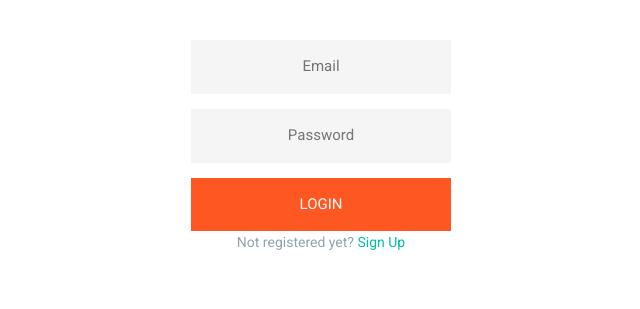
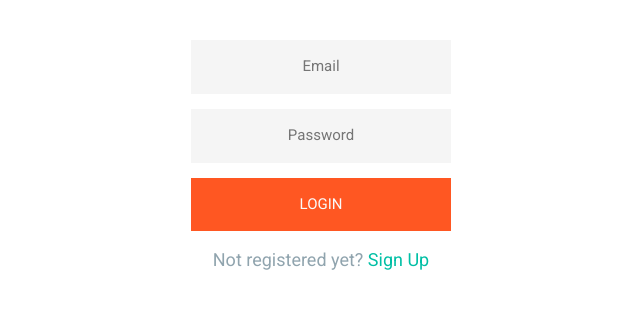
Before and after one commit to arpitsatyal/Patients-app, a Vue app in the folder client/: page / in a window 1280 px wide. Shown: the part 107-416 px from the top of the page, without its empty margins (319-959 px from the left). Built offline with nearby package versions, Linux system fonts and the light colour scheme.

Commit message:
make signup component reusable

```diff
--- a/client/src/assets/login.scss
+++ b/client/src/assets/login.scss
@@ -20,7 +20,8 @@ $font-family: "Roboto", sans-serif;
   color: $fontcolor;
   text-align: center;
   font-family: "Roboto", sans-serif;
-  font-size: 14px;
+  font-size: 18px;
+  margin-top: 15px;
 }
 
 @mixin input($bkgnd: #f5f5f5) {
--- a/client/src/main.ts
+++ b/client/src/main.ts
@@ -6,8 +6,11 @@ import Antd from "ant-design-vue";
 import "ant-design-vue/dist/antd.css";
 import "vue-toastification/dist/index.css";
 import CreatePatient from './pages/CreatePatient.vue';
+import Signup from './pages/Signup.vue';
 
 const app = createApp(App);
 app.component('CreatePatient', CreatePatient);
+// eslint-disable-next-line vue/multi-word-component-names
+app.component('Signup', Signup);
 
 app.use(router).use(Antd).use(Toast).mount("#app");
--- a/client/src/pages/Login.vue
+++ b/client/src/pages/Login.vue
@@ -1,66 +1,4 @@
+<!-- eslint-disable vue/multi-word-component-names -->
 <template>
-  <div class="container">
-    <div class="form">
-      <form @submit="onSubmit" class="login-form">
-        <input v-model="email" type="text" name="email" placeholder="Email" />
-        <input
-          v-model="password"
-          type="password"
-          name="password"
-          placeholder="Password"
-        />
-        <button type="submit" class="btn">Login</button>
-        <p class="message">
-          Not registered yet? <router-link to="/signup">Sign Up</router-link>
-        </p>
-      </form>
-    </div>
-  </div>
+  <Signup :isLogin="true" />
 </template>
-
-<script lang="ts">
-import router from "@/router";
-import { defineComponent } from "@vue/runtime-core";
-import * as authService from "../services/auth";
-import { useToast } from "vue-toastification";
-
-export default defineComponent({
-  // eslint-disable-next-line vue/multi-word-component-names
-  name: "Login",
-  setup() {
-    const toast = useToast();
-    return { toast };
-  },
-  data() {
-    return {
-      email: "",
-      password: "",
-    };
-  },
-  methods: {
-    async onSubmit(e: Event) {
-      e.preventDefault();
-      if (!this.email && !this.password) {
-        this.toast("Please enter email and password.");
-        return;
-      }
-      const response = await authService.login({
-        email: this.email,
-        password: this.password,
-      });
-      if (response.data) {
-        this.toast.success("Logged in successfully!");
-        localStorage.setItem("user", JSON.stringify(response.data));
-        setTimeout(() => router.push("/dashboard"), 3000);
-      } else {
-        this.toast.error(response.message);
-      }
-    },
-  },
-  inheritAttrs: false, // disable 'non-props' warning
-});
-</script>
-
-<style scoped lang="scss">
-@import "../assets/login.scss";
-</style>
--- a/client/src/pages/Signup.vue
+++ b/client/src/pages/Signup.vue
@@ -2,7 +2,9 @@
   <div class="container">
     <div class="form">
       <form @submit="onSubmit" class="login-form">
+        <template v-if="!isLogin">
           <input v-model="name" type="text" name="name" placeholder="Name" />
+        </template>
         <input v-model="email" type="text" name="email" placeholder="Email" />
         <input
           v-model="password"
@@ -10,10 +12,18 @@
           name="password"
           placeholder="Password"
         />
+        <template v-if="isLogin">
+          <button type="submit" class="btn">Login</button>
+          <p class="message">
+            Not registered yet? <router-link to="/signup">Sign Up</router-link>
+          </p>
+        </template>
+        <template v-else>
           <button type="submit" class="btn">Sign up</button>
           <p class="message">
             Go Back to <router-link to="/">Login</router-link>
           </p>
+        </template>
       </form>
     </div>
   </div>
@@ -28,6 +38,9 @@ import { useToast } from "vue-toastification";
 export default defineComponent({
   // eslint-disable-next-line vue/multi-word-component-names
   name: "Signup",
+  props: {
+    isLogin: Boolean,
+  },
   setup() {
     const toast = useToast();
     return { toast };
@@ -42,10 +55,23 @@ export default defineComponent({
   methods: {
     async onSubmit(e: Event) {
       e.preventDefault();
-       if(!this.email && !this.password) {
-        this.toast('Please enter email and password.');
+      if (!this.email && !this.password) {
+        this.toast("Please enter email and password.");
         return;
       }
+      if (this.isLogin) {
+        const response = await authService.login({
+          email: this.email,
+          password: this.password,
+        });
+        if (response.data) {
+          this.toast.success("Logged in successfully!");
+          localStorage.setItem("user", JSON.stringify(response.data));
+          setTimeout(() => router.push("/dashboard"), 3000);
+        } else {
+          this.toast.error(response.message);
+        }
+      } else {
         const response = await authService.signup({
           name: this.name,
           email: this.email,
@@ -57,6 +83,7 @@ export default defineComponent({
         } else {
           this.toast.error(response.message);
         }
+      }
     },
   },
   inheritAttrs: false, // disable 'non-props' warning
```
Lines whose indentation alone changed are shown as unchanged.
